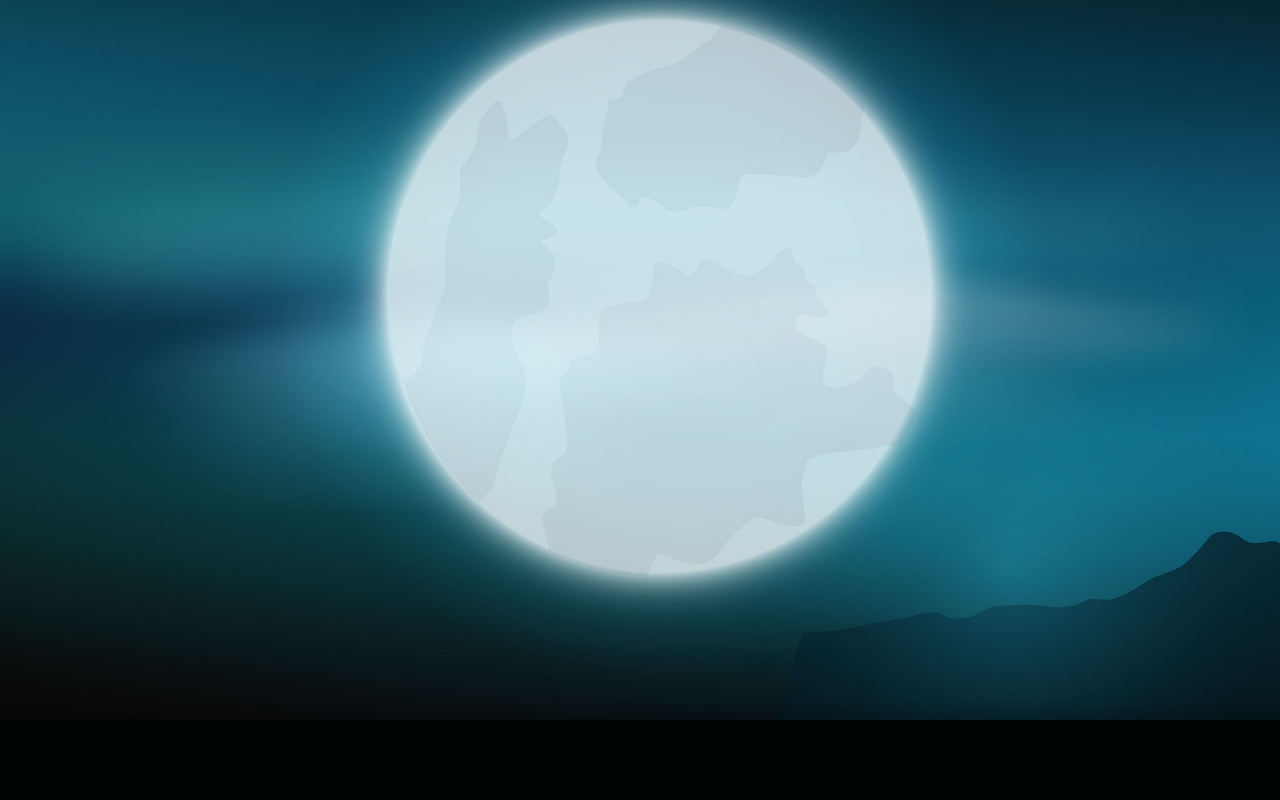
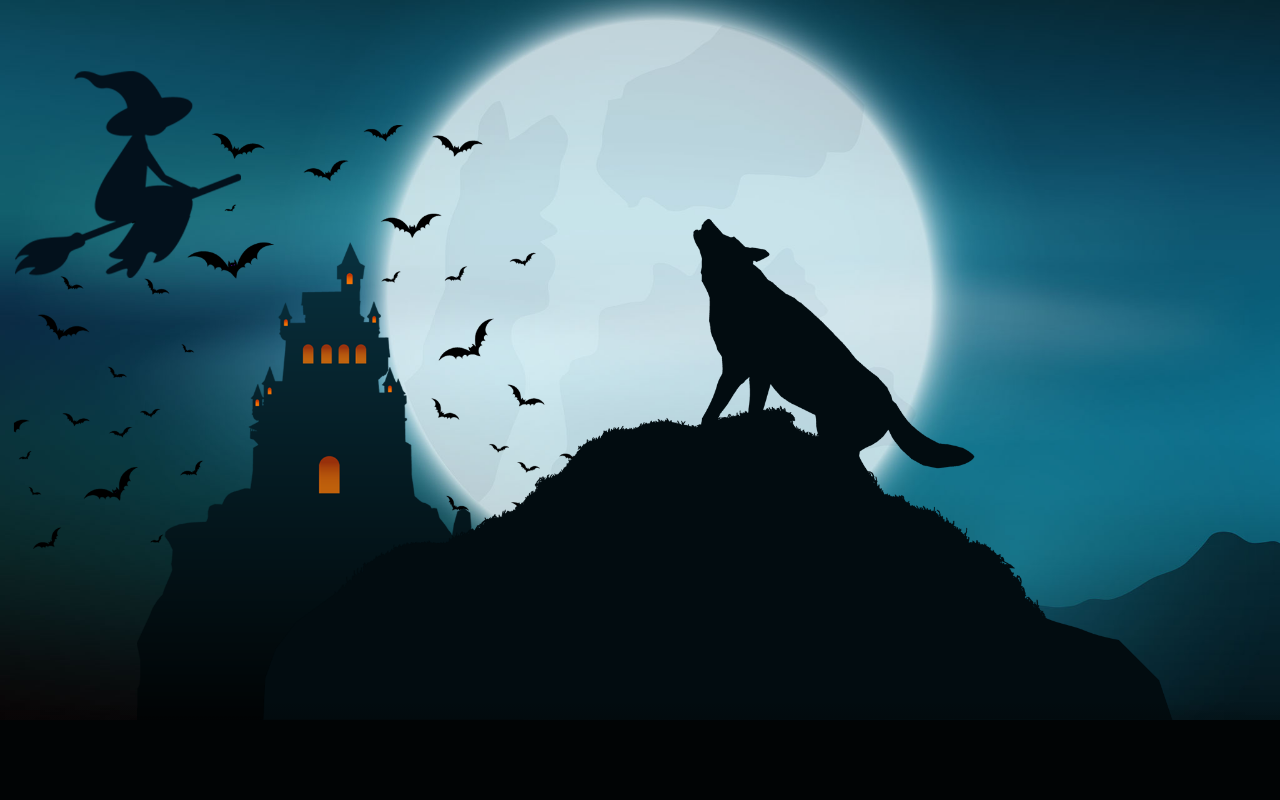
Before and after one commit to ceauris/halloween, a plain HTML site: page index.html in a window 1280 px wide. Shown: the top 800 px of the page. Drawn offline with Linux system fonts and the light colour scheme; a web font is replaced by a local one.

Commit message:
añadiendo resto de imagenes

```diff
--- a/index.html
+++ b/index.html
@@ -10,6 +10,10 @@
 <body>
     <section>
         <img src="image/bg.jpg" id="bg">
+        <img src="image/bats.png" id="bats">
+        <img src="image/castle.png" id="castle">
+        <img src="image/img.png" id="img">
+        <img src="image/wolf.png" id="wolf">
     </section>
     <div class="sec">
         <div class="content">
```
